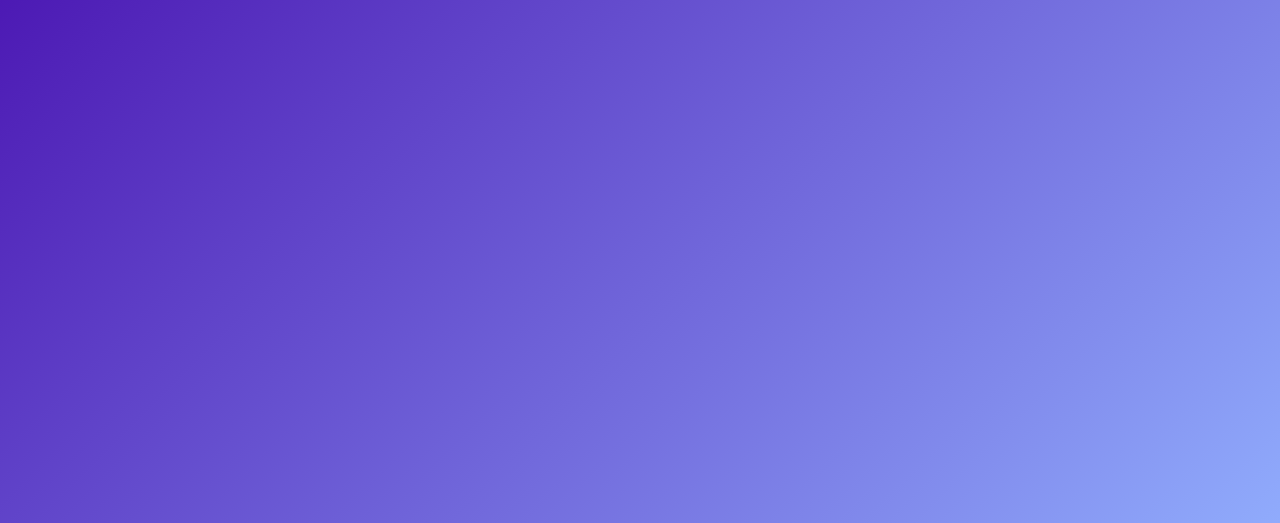
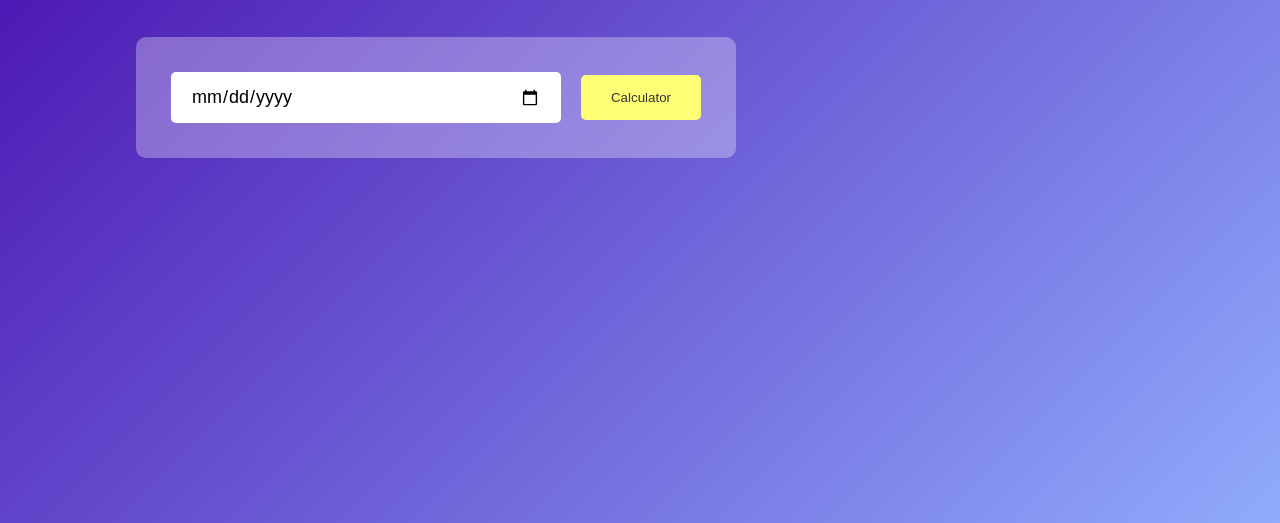
Before and after one commit to AmirTaki/Age-Calculator, a plain HTML site: page index.html in a window 1280 px wide. Shown: the part 277-800 px from the top of the page. Drawn offline with Linux system fonts and the light colour scheme.

Commit message:
index & styles : input box

```diff
--- a/index.html
+++ b/index.html
@@ -10,6 +10,10 @@
     <div class="container">
         <div class="calculator">
             <h1>Java Script <br> <span>Age Calculator </span></h1>
+            <div class="input-box">
+                <input type="date" id="date">
+                <button> Calculator</button>
+            </div>
         </div>
     </div>
     <script src = "./src/main.js"></script>
--- a/src/styles.css
+++ b/src/styles.css
@@ -23,6 +23,38 @@
 .calculator h1{
     font-size: 60px;
 }
+
 .calculator h1 span {
     color  : #ffff76;
 }
+
+.input-box {
+    margin: 40px 0;
+    padding: 35px;
+    border-radius: 10px;
+    background-color: rgba(255, 255, 255, .3);
+    display: flex;
+    align-items: center;
+}
+
+.input-box input {
+    flex: 1;
+    margin-right: 20px;
+    padding: 14px 20px;
+    border: 0;
+    outline: 0;
+    font-size: 18px;
+    border-radius: 5px;
+    position: relative;
+}
+
+.input-box button {
+    background: #ffff76 ;
+    border: 0;
+    outline: 0;
+    padding: 15px 30px;
+    border-radius: 5px;
+    font-weight: 500;
+    color : #333;
+    cursor: pointer;
+}
```
